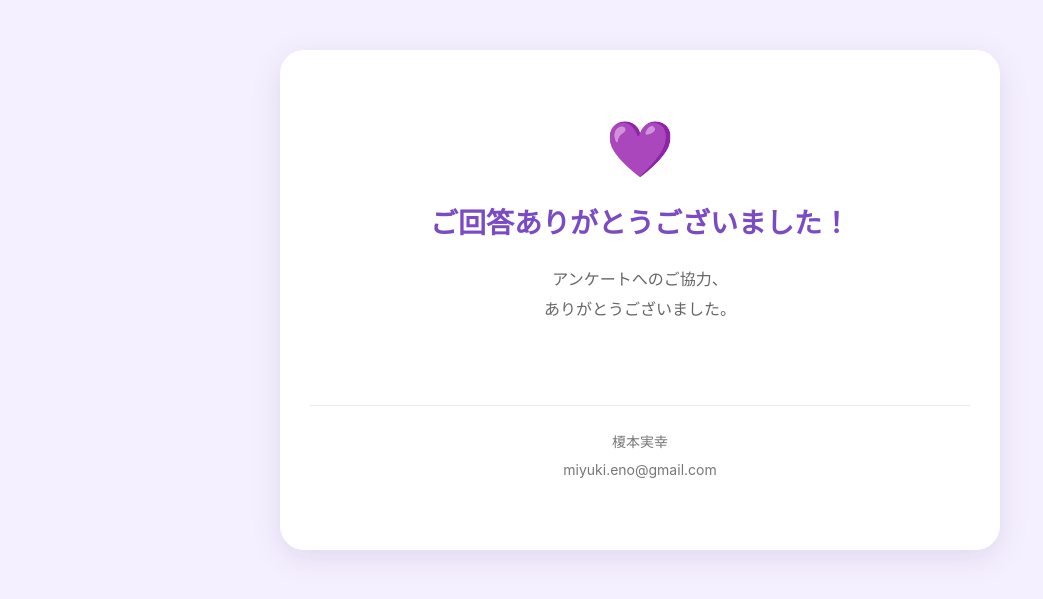
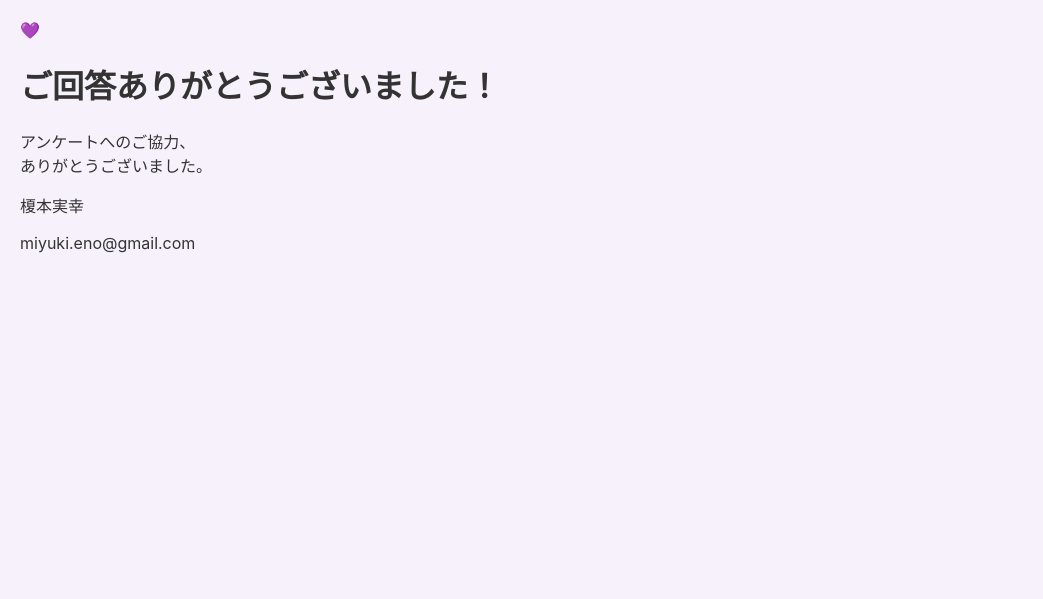
Before and after one commit to miyukieno42-cyber/sunscreen22, a Flask app: page /thanks in a window 1280 px wide. Shown: the top 599 px of the page, without its empty margins (0-1043 px from the left). Run offline with Flask 3, Linux system fonts and the light colour scheme; some libraries are stand-ins or nearby versions.

Commit message:
Update style.css

```diff
--- a/static/style.css
+++ b/static/style.css
@@ -1,16 +1,18 @@
-/* =========================
-   基本設定
-========================= */
+/* ========================================
+   基本
+======================================== */
 
 * {
     box-sizing: border-box;
 }
 
+
 body {
     margin: 0;
+
     padding: 20px;
 
-    background: #f5f0ff;
+    background: #f6f1fb;
 
     color: #333;
 
@@ -256,30 +272,138 @@ body {
 }
 
 
-/* 選択された状態 */
+/* 選択中 */
 
 .option-card:has(input:checked) {
-    background: #f1eaff;
+    background: #f1e9fa;
 
     border-color: #7b4bc4;
 }
 
 
-.option-card:has(input:checked)::after {
-    content: "✓";
+.option-card:has(input:checked)
+.option-text {
+    color: #65369c;
 
-    margin-left: auto;
+    font-weight: 600;
+}
 
-    color: #7b4bc4;
 
-    font-size: 22px;
+/* ========================================
+   画像付き選択肢
+======================================== */
+
+.option-card.has-image {
+    flex-direction: column;
+
+    justify-content: center;
+
+    gap: 10px;
+
+    padding: 18px;
+}
+
+
+.option-image {
+    display: block;
+
+    width: 160px;
+
+    height: 160px;
+
+    object-fit: contain;
+
+    border-radius: 12px;
+}
+
+
+.has-image .option-text {
+    text-align: center;
+}
+
+
+/* ========================================
+   順番バッジ
+======================================== */
+
+.rank-badge {
+    display: none;
+
+    width: 30px;
+
+    height: 30px;
+
+    flex-shrink: 0;
+
+    align-items: center;
+
+    justify-content: center;
+
+    margin-left: 10px;
+
+    background: #7b4bc4;
+
+    color: white;
+
+    border-radius: 50%;
+
+    font-size: 14px;
+
     font-weight: bold;
 }
 
 
-/* =========================
+.rank-badge.show {
+    display: flex;
+}
+
+
+/* ========================================
+   自由回答
+======================================== */
+
+.free-text,
+.other-text {
+    display: block;
+
+    width: 100%;
+
+    min-height: 130px;
+
+    margin-top: 18px;
+
+    padding: 15px;
+
+    background: white;
+
+    border:
+        2px solid #e3d9ef;
+
+    border-radius: 14px;
+
+    outline: none;
+
+    resize: vertical;
+
+    color: #333;
+
+    font-family: inherit;
+
+    font-size: 16px;
+
+    line-height: 1.6;
+}
+
+
+.free-text:focus,
+.other-text:focus {
+    border-color: #7b4bc4;
+}
+
+
+/* ========================================
    ボタン
-========================= */
+======================================== */
 
 .button-area {
     display: flex;
@@ -340,149 +470,55 @@ body {
         padding: 10px;
     }
 
+
     .survey-card {
         margin: 10px auto;
 
         padding: 22px 18px;
 
-        border-radius: 18px;
+        border-radius: 20px;
     }
 
-    .header h1 {
+
+    .survey-header h1 {
         font-size: 23px;
     }
+
 
     .question h2 {
         font-size: 19px;
     }
 
+
     .option-card {
-        min-height: 55px;
+        min-height: 56px;
 
-        padding: 12px 14px;
+        padding: 13px 14px;
     }
 
-    .option-card span {
+
+    .option-text {
         font-size: 15px;
     }
+
+
+    .option-image {
+        width: 130px;
+
+        height: 130px;
+    }
+
 
     .button-area {
         position: sticky;
 
         bottom: 0;
 
+        z-index: 10;
+
         padding-top: 10px;
 
         background: white;
     }
+
 }
-/* =========================
-   Thank you ページ
-========================= */
-
-.thanks-card {
-    width: 100%;
-    max-width: 720px;
-
-    min-height: 500px;
-
-    margin: 30px auto;
-
-    padding: 50px 30px;
-
-    background: white;
-
-    border-radius: 24px;
-
-    box-shadow:
-        0 8px 30px rgba(80, 50, 120, 0.12);
-
-    display: flex;
-
-    flex-direction: column;
-
-    align-items: center;
-
-    justify-content: center;
-
-    text-align: center;
-}
-
-
-/* ハート */
-
-.thanks-icon {
-    font-size: 55px;
-
-    margin-bottom: 20px;
-}
-
-
-/* タイトル */
-
-.thanks-card h1 {
-    margin: 0 0 20px;
-
-    color: #7b4bc4;
-
-    font-size: 28px;
-
-    line-height: 1.5;
-}
-
-
-/* メッセージ */
-
-.thanks-message {
-    margin: 0;
-
-    color: #666;
-
-    font-size: 16px;
-
-    line-height: 1.9;
-}
-
-
-/* 名前・メール */
-
-.thanks-footer {
-    width: 100%;
-
-    margin-top: 80px;
-
-    padding-top: 20px;
-
-    border-top: 1px solid #eee7f5;
-
-    color: #777;
-
-    font-size: 14px;
-
-    line-height: 1.8;
-}
-
-
-.thanks-footer p {
-    margin: 3px 0;
-}
-
-
-/* スマホ */
-
-@media (max-width: 600px) {
-
-    .thanks-card {
-        min-height: 500px;
-
-        padding: 40px 20px;
-    }
-
-    .thanks-card h1 {
-        font-size: 24px;
-    }
-
-    .thanks-footer {
-        margin-top: 60px;
-    }
-}
```
Also changed, not shown: other parts of static/style.css (+104 -84 lines).
